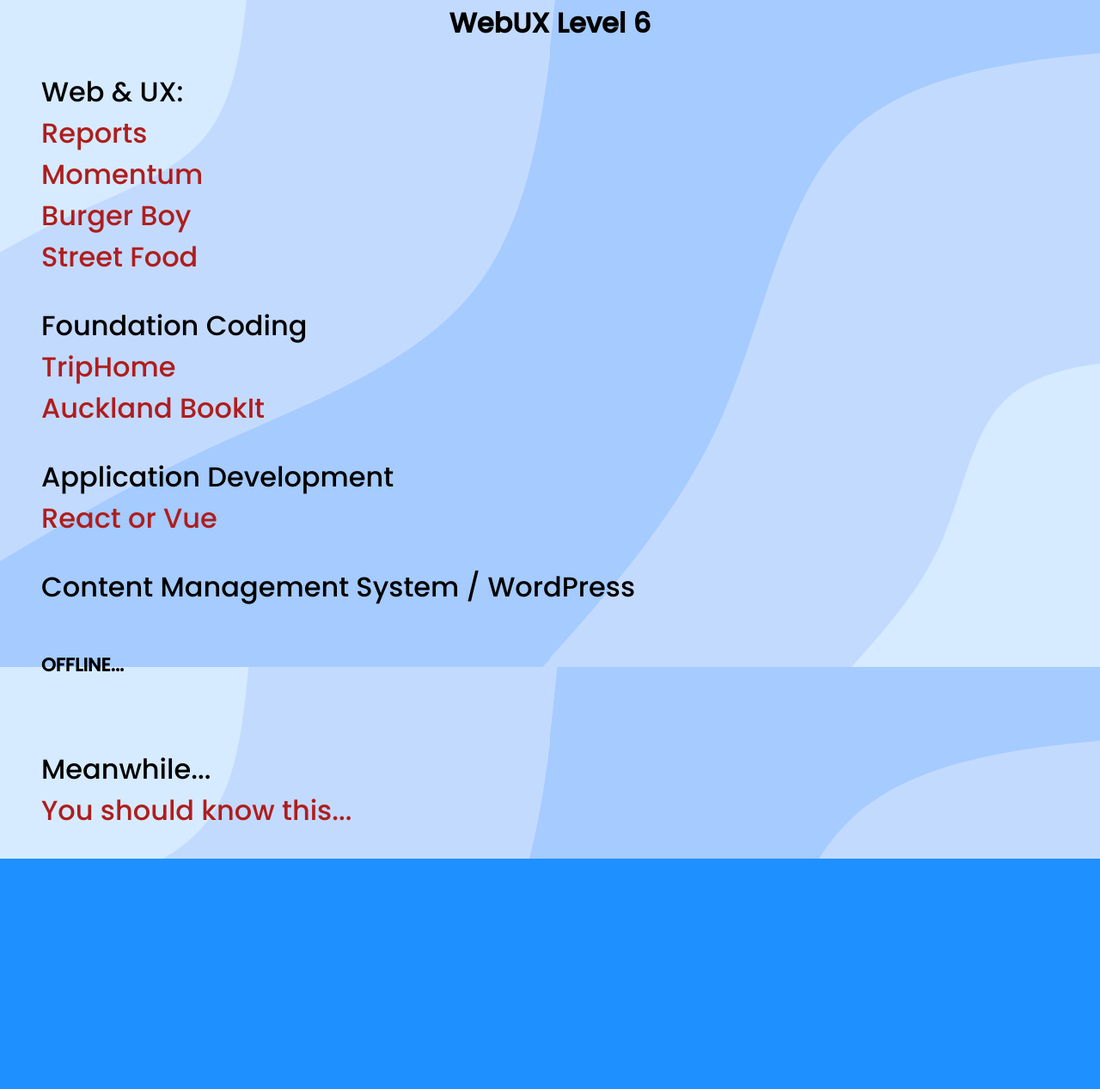
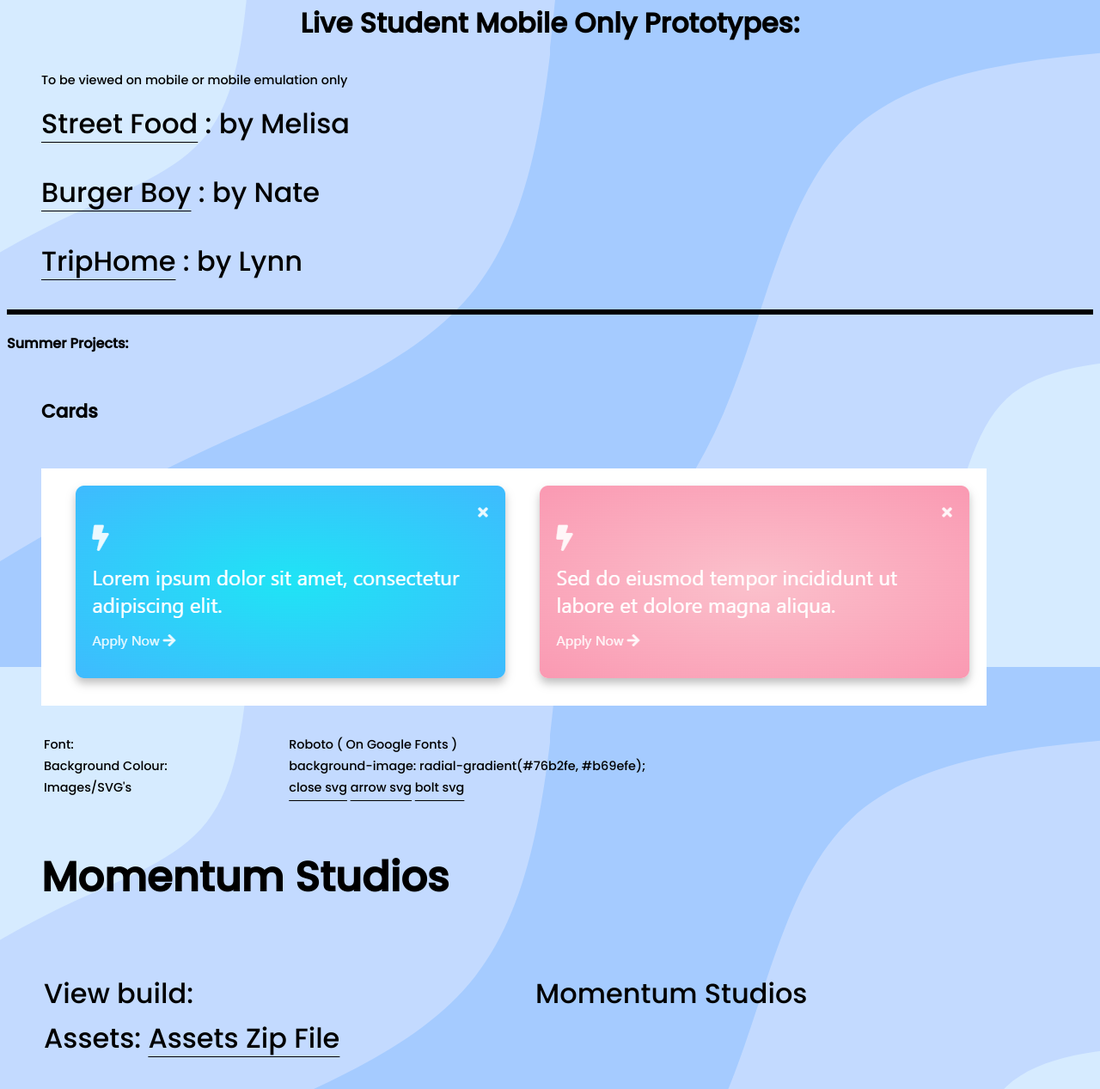
Before and after one commit to kdowd/yoobee2023, a plain HTML site: page index.html in a window 1280 px wide. Shown: the part 24-1291 px from the top of the page at 86% size. Before the commit the page ends 1023 px from the top, so only its background shows below. Drawn offline with Linux system fonts and the light colour scheme.

Commit message:
addong projects

```diff
--- a/index.html
+++ b/index.html
@@ -1,32 +1,69 @@
 <!DOCTYPE html>
 <html lang="en">
-<head>
-    <meta charset="UTF-8">
-    <meta name="viewport" content="width=device-width, initial-scale=1.0">
+  <head>
+    <meta charset="UTF-8" />
+    <meta name="viewport" content="width=device-width, initial-scale=1.0" />
     <title>Document</title>
-    <link rel="preconnect" href="https://fonts.googleapis.com">
-<link rel="preconnect" href="https://fonts.gstatic.com" crossorigin>
-<link href="https://fonts.googleapis.com/css2?family=Poppins:wght@300;400;500&display=swap" rel="stylesheet">
-    <link rel="stylesheet" href="./main.css">
-</head>
-<body>
-    <header><h2>WebUX Level 6</h2></header>
+    <link rel="preconnect" href="https://fonts.googleapis.com" />
+    <link rel="preconnect" href="https://fonts.gstatic.com" crossorigin />
+    <link href="https://fonts.googleapis.com/css2?family=Poppins:wght@300;400;500&display=swap" rel="stylesheet" />
+    <link rel="stylesheet" href="./main.css" />
+  </head>
+  <body>
+    <header><h2>Live Student Mobile Only Prototypes:</h2></header>
 
     <ul>
-        <li>Web & UX: <a href="./reports2021/">Reports</a>
-        <a href="./momentum/">Momentum</a>
-        <a href="./nate/">Burger Boy</a>
-        <a href="./melisa/app/">Street Food</a></li>
-        <li>Foundation Coding
-            <a href="./summative_two/lynn/">TripHome</a>
-            <a href="./summative_two/nate/">Auckland BookIt</a></li>
-
-        <li>Application Development <a href="">React or Vue</a></li>
-        <li>Content Management System / WordPress
-            <h6>OFFLINE...</h6></li>
-            <li>Meanwhile... <a href="https://www.youtube.com/watch?v=LGQuIIv2RVA&list=PL4-IK0AVhVjM0xE0K2uZRvsM7LkIhsPT-&index=1">You should know this...</a></li>
-
+      <li>To be viewed on mobile or mobile emulation only</li>
+      <li>
+        <a href="./melisa/app/"> <span>Street Food</span> : by Melisa</a>
+        <a href="./nate/"><span>Burger Boy</span> : by Nate </a>
+        <a href="./lynn/"><span>TripHome</span> : by Lynn </a>
+      </li>
     </ul>
 
-</body>
+    <hr />
+
+    <h4>Summer Projects:</h4>
+    <ul>
+      <li>
+        <h2>Cards</h2>
+        <img src="./cards/cards.png" alt="cards" width="auto" height="auto" />
+        <table>
+          <tr>
+            <td>Font:</td>
+            <td>Roboto ( On Google Fonts )</td>
+          </tr>
+          <tr>
+            <td>Background Colour:</td>
+            <td>background-image: radial-gradient(#76b2fe, #b69efe);</td>
+          </tr>
+          <tr>
+            <td>Images/SVG's</td>
+            <td>
+              <a href="./cards/close.svg"><span>close svg</span></a>
+              <a href="./cards/right_arrow.svg"><span>arrow svg</span></a>
+              <a href="./cards/bolt.svg"><span>bolt svg</span></a>
+            </td>
+          </tr>
+        </table>
+      </li>
+      <li>
+        <h2>Momentum Studios</h2>
+        <table>
+          <tr>
+            <td>View build:</td>
+            <td>
+              <a href="./momentum/methodstudios.jpg" class="headline" target="_blank">Momentum Studios</a>
+            </td>
+          </tr>
+
+          <tr>
+            <td>
+              Assets: <a href="./momentum/momentum_assets.zip"><span>Assets Zip File</span></a>
+            </td>
+          </tr>
+        </table>
+      </li>
+    </ul>
+  </body>
 </html>
--- a/main.css
+++ b/main.css
@@ -9,19 +9,16 @@ body {
   background-attachment: fixed;
   color: black;
   min-height: 100vh;
-    font-family: 'Poppins', sans-serif;
+  font-family: "Poppins", sans-serif;
 }
 
 header h2 {
   text-align: center;
   font-size: 2rem;
   /* background-color: aliceblue; */
-
 }
 
 ul {
-    display: grid;
-    gap: 2rem;
   list-style-type: none;
   font-weight: 500;
   font-size: 2rem;
@@ -31,10 +28,47 @@ ul {
 ul > li {
   display: flex;
   flex-direction: column;
-
+  gap: 2rem;
 }
 
-ul > li a{
-    color: #af1d1d;
+ul li:first-of-type {
+  font-size: 0.9rem;
+  margin-bottom: 1rem;
+}
+
+ul > li span {
+  text-decoration: underline;
+  text-decoration-color: black;
+  text-decoration-thickness: 1px;
+  text-underline-offset: 10px;
+}
+
+ul > li a {
+  color: black;
   text-decoration: none;
 }
+
+ul > li a:hover {
+  color: snow;
+}
+
+hr {
+  display: block;
+  unicode-bidi: isolate;
+  margin-block-start: 0.5em;
+  margin-block-end: 0.5em;
+  margin-inline-start: auto;
+  margin-inline-end: auto;
+  overflow: hidden;
+  border-style: solid;
+  border-width: medium;
+}
+
+.headline {
+  font-size: 2rem;
+}
+
+img {
+  max-width: 100%;
+  display: block;
+}
```
Also changed, not shown: momentum/index_two.html (deleted, +0 -35 lines), cards/bolt.svg (added), cards/cards.png (added), cards/close.svg (added), cards/right_arrow.svg (added), 3 other files. Lines whose indentation alone changed are shown as unchanged.
